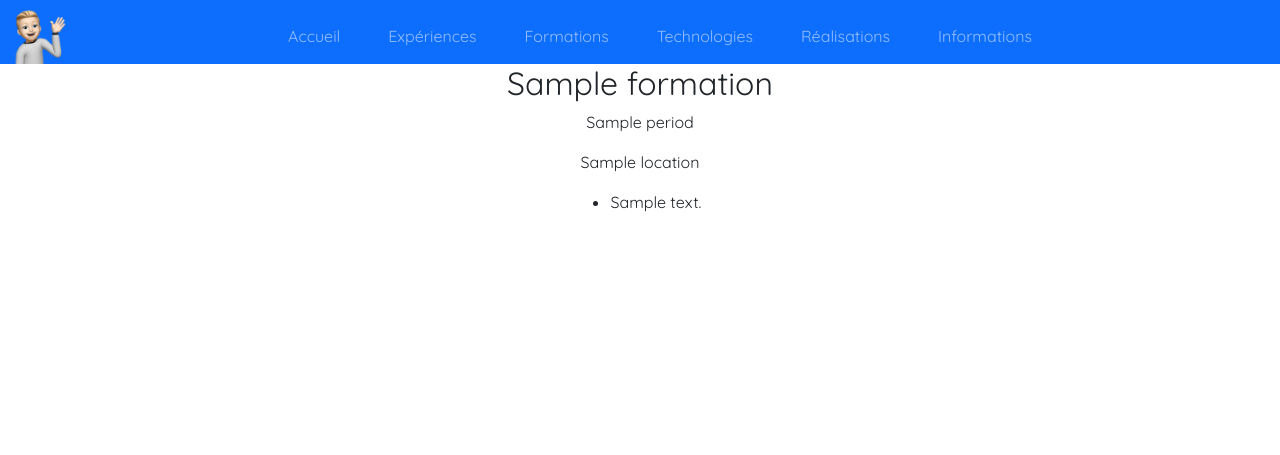
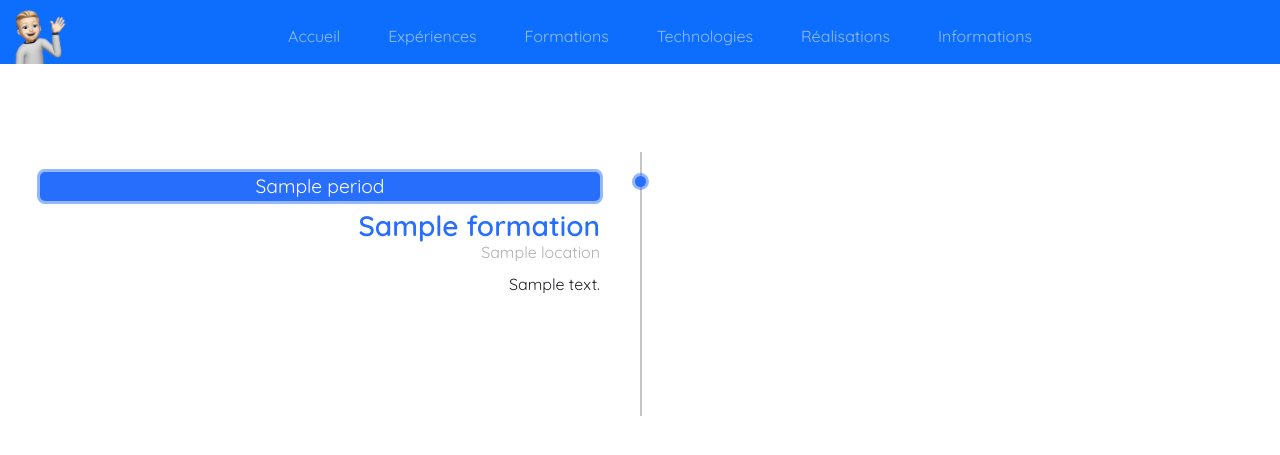
Before and after one commit to Pierre-Henri-Kocan/CV-en-ligne-symfony, a Symfony app: template templates/formation/index.html.twig in a window 1280 px wide. Shown: the top 455 px of the page. Run offline with Twig, Linux system fonts and the light colour scheme; the template is opened without the code that fills it: most values are stand-ins (such as "Sample title", 1, 10 or a date in 2020); some libraries are stand-ins or nearby versions.

Commit message:
timeline updated

```diff
--- a/public/css/style.css
+++ b/public/css/style.css
@@ -80,11 +80,11 @@ body {
 }
 
 .card-title {
-    color: rgb(0, 0, 0);
+    color: var(--primary);
 }
 
 .card-function {
-    color: rgb(0, 0, 0);
+    color: var(--primary-light);
     text-align: center;
 }
 
@@ -187,126 +187,121 @@ body {
 
   /* ---------------------- timeline ---------------------- */
 
-  h1{
-    font-size:60px;
-    text-align:center;
-  }
   .timeline{
     position:relative;
-    margin:50px auto;
-    padding:40px 0;
-    width:1000px;
+    margin:3rem auto;
+    padding:2.5rem 0;
+    width:80rem;
     box-sizing:border-box;
   }
+
   .timeline:before{
     content:'';
     position:absolute;
     left:50%;
-    width:2px;
+    width:0.13rem;
     height:100%;
     background:#c5c5c5;
   }
+
+  .content h2 {
+    font-size: 1.2rem;
+    color: #ffffff;
+    text-align: center;
+    background-color: var(--primary);
+    box-shadow: 0 0 0 3px var(--primary-light);
+    border-radius: 5px;
+    padding: 0.2rem 1rem;
+  }
+
+  .content h6 {
+    color: #b2b0b0;
+  }
+
   .timeline ul{
     padding:0;
     margin:0;
   }
+
   .timeline ul li{
     list-style:none;
     position:relative;
     width:50%;
-    padding:20px 40px;
+    padding:1.25rem 2.5rem;
     box-sizing:border-box;
   }
+
   .timeline ul li:nth-child(odd){
     float:left;
     text-align:right;
     clear:both;
   }
+
   .timeline ul li:nth-child(even){
     float:right;
     text-align:left;
     clear:both;
   }
+
   .content{
-    padding-bottom:20px;
+    padding-bottom:1.25rem;
   }
+
   .timeline ul li:nth-child(odd):before
   {
     content:'';
     position:absolute;
-    width:10px;
-    height:10px;
-    top:24px;
-    right:-6px;
+    width:0.7rem;
+    height:0.7rem;
+    top:1.5rem;
+    right:-0.40rem;
     background:var(--primary);
     border-radius:50%;
     box-shadow:0 0 0 3px var(--primary-light);
   }
+
   .timeline ul li:nth-child(even):before
   {
     content:'';
     position:absolute;
-    width:10px;
-    height:10px;
-    top:24px;
-    left:-4px;
+    width:0.7rem;
+    height:0.7rem;
+    top:1.5rem;
+    left:-0.25rem;
     background:var(--primary);
     border-radius:50%;
     box-shadow:0 0 0 3px var(--primary-light);
   }
+
   .timeline ul li h3{
     padding:0;
     margin:0;
     color:var(--primary);
     font-weight:600;
   }
+
   .timeline ul li p{
-    margin:10px 0 0;
+    margin:0.6rem 0 0;
     padding:0;
   }
+
   .timeline ul li .time h4{
     margin:0;
     padding:0;
-    font-size:14px;
+    font-size:0.8rem;
   }
-  .timeline ul li:nth-child(odd) .time
-  {
-    position:absolute;
-    top:12px;
-    right:-165px;
-    margin:0;
-    padding:8px 16px;
-    background:var(--primary);
-    color:#fff;
-    border-radius:18px;
-    box-shadow:0 0 0 3px var(--primary-light);
-  }
-  .timeline ul li:nth-child(even) .time
-  {
-    position:absolute;
-    top:12px;
-    left:-165px;
-    margin:0;
-    padding:8px 16px;
-    background:var(--primary);
-    color:#fff;
-    border-radius:18px;
-    box-shadow:0 0 0 3px var(--primary-light);
-  }
+
   @media(max-width:1000px)
   {
     .timeline{
       width:100%;
     }
   }
+
   @media(max-width:767px){
     .timeline{
       width:100%;
       padding-bottom:0;
-    }
-    h1{
-      font-size:40px;
-      text-align:center;
     }
     .timeline:before{
       left:20px;
--- a/templates/formation/index.html.twig
+++ b/templates/formation/index.html.twig
@@ -4,15 +4,22 @@
 
 {% block body %}
 
-{% for formation in formations %}
-    <h2>{{ formation.title }}</h2>
-    <p>{{ formation.period }}</p>
-    <p>{{ formation.location }}</p>
+<div class="timeline">
     <ul>
-        {% for detail in formation.detail %}
-            <li>{{ detail.content }}</li>
-        {% endfor %}
+    {% for formation in formations %}
+        <li>
+            <div class="content">
+                <h2>{{ formation.period }}</h2>
+                <h3>{{ formation.title }}</h3>
+                <h6>{{ formation.location }}</h6>
+                {% for detail in formation.detail %}
+                <p>{{ detail.content }}</p>
+                {% endfor %}
+            </div>
+
+        </li>
+    {% endfor %}
     </ul>
-{% endfor %}
+</div>
 
 {% endblock %}
```
Also changed, not shown: templates/experience/index.html.twig (+2 -5 lines).
